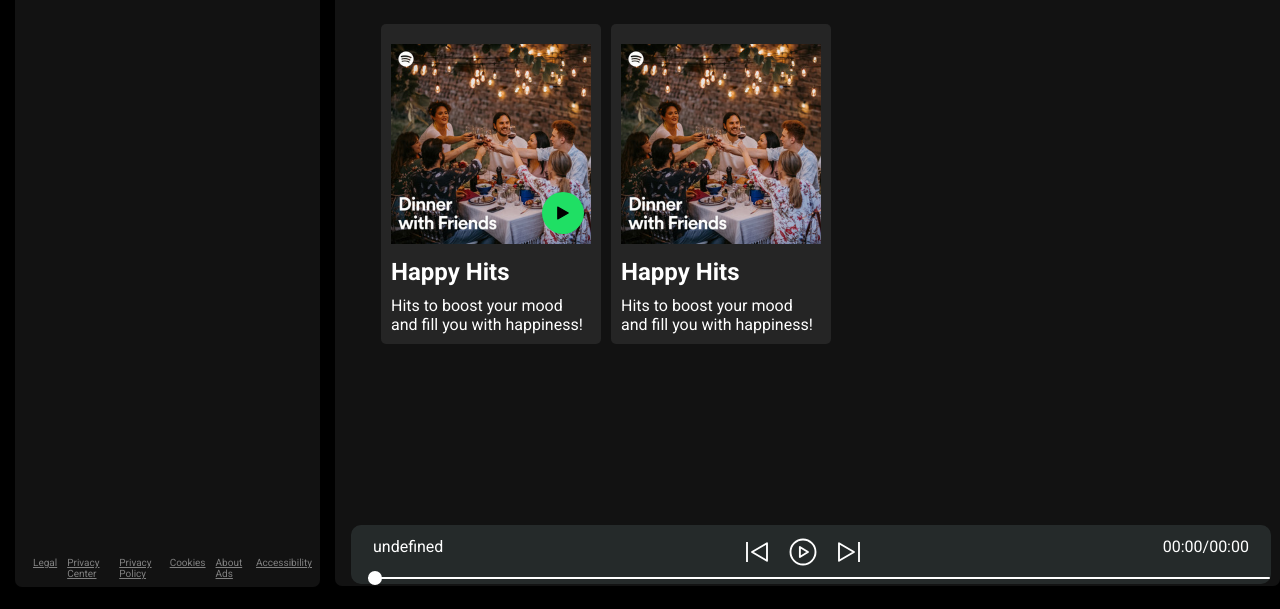
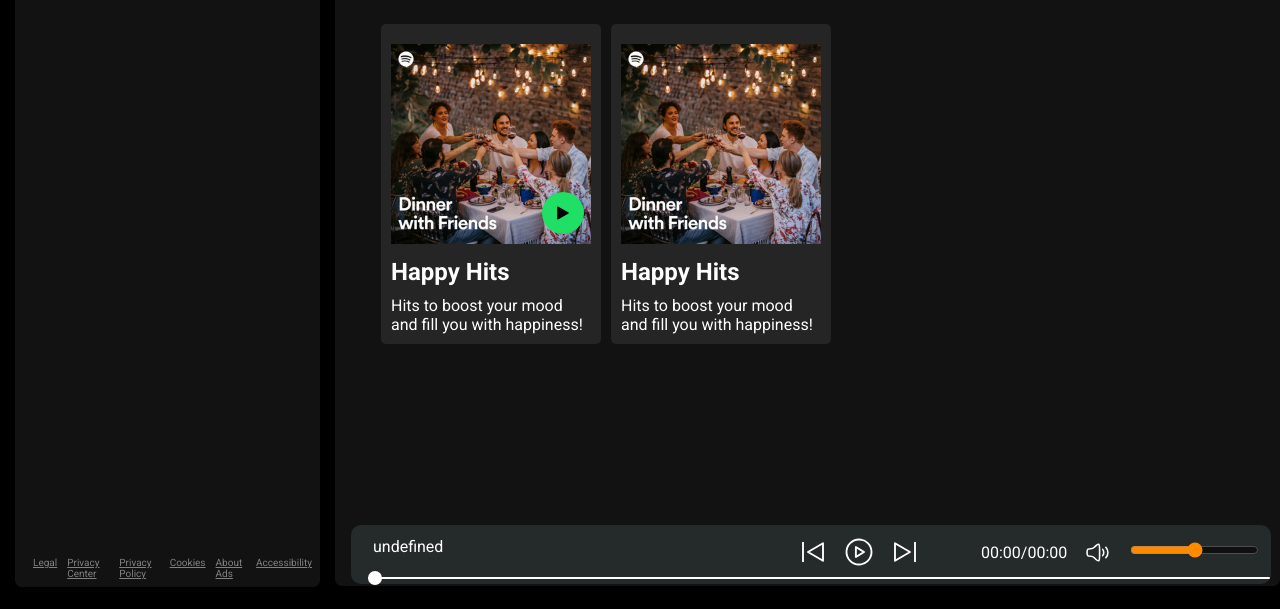
Before and after one commit to Vikrantpatil19/Spotify-clone, a plain HTML site: page index.html in a window 1280 px wide. Shown: the part 191-800 px from the top of the page. Drawn offline with Linux system fonts and the light colour scheme; no server answers.

Commit message:
Add the voulme bar

```diff
--- a/Script.js
+++ b/Script.js
@@ -109,9 +109,8 @@ async function main() {
     //Time update event
     currentSong.addEventListener("timeupdate" , () =>{
       console.log(currentSong.currentTime , currentSong.duration);
-      document.querySelector(".songTime").innerHTML =
-      `${secondsToMinutesSeconds(currentSong.currentTime)} /
-       ${secondsToMinutesSeconds(currentSong.duration)}`
+      document.querySelector(".songTime").innerHTML = `${secondsToMinutesSeconds(currentSong.
+        currentTime)} / ${secondsToMinutesSeconds(currentSong.duration)}`
 
       document.querySelector(".circle").style.left = (currentSong.currentTime / currentSong.duration)*100 + "%";
 
@@ -152,10 +151,17 @@ async function main() {
       console.log("Next Clicked")
 
       let index = songs.indexOf(currentSong.src.split("/").slice(-1) [0])
-      if((index+1) > length){
+      if((index+1) < songs.length){
         playMusic(songs[index+1])
       }
 
+    })
+
+    //Add an event to volume
+
+    document.querySelector(".range").getElementsByTagName("input")[0].addEventListener("change" , (e)=>{
+      console.log("setting volume to" , e.target.value, "/100")
+      currentSong.volume = parseInt(e.target.value)/100
     })
 
 
--- a/index.html
+++ b/index.html
@@ -184,9 +184,19 @@
                <img width="30px" id="play" src="play.svg" alt="Play Song"/>
                <img width="30px" id="next" src="nextsong.svg" alt="Next Song"/>
              </div>
+
+
+             <div class="timevol">
              <div class="songTime">
 
              </div>
+             <div  class="volume">
+                 <img width=25 src="volume.svg" alt="volume">
+                 <div class="range">
+                   <input type="range" name="volume" id="">
+                 </div>
+             </div>
+            </div>
           </div>
           </div>
         </div>
--- a/style.css
+++ b/style.css
@@ -195,6 +195,10 @@ body {
   width: 344px;
 }
 
+.info div{
+  word-break: break-all;
+}
+
 .hambburger{
   display: none;
 }
@@ -263,9 +267,29 @@ body {
   justify-content: space-between;
 }
 
-.songInfo , .songTime{
+.timevol{
+  display: flex;
+  justify-content: space-evenly;
+  align-items: center;
+}
+
+.songInfo {
   color: black;
   padding: 0 10px;
+  width: 363px;
+
+}
+.songTime{
+  width: 94px;
+  color: black;
+  padding: 0 10px;
+}
+
+.volume{
+  display: flex;
+  justify-content: center;
+  align-items: center;
+  gap: 20px;
 }
 
 /*             Media Query          */
@@ -281,6 +305,10 @@ body {
     z-index: 1;
     backdrop-filter: blur(10px);
     background-color: rgba(0, 0, 0, 0.5);
+  }
+
+  .songInfo , .songTime{
+    width: auto;
   }
   .left .close img{
     position: absolute;
@@ -318,7 +346,12 @@ body {
   }
   .containerOfplaybar{
     flex-direction: column;
-    gap: 23px;
+    gap: 11px;
     align-items: center;
   }
+
+  .timevol{
+    flex-direction: column;
+    gap: 13px;
+  }
 }
```
Also changed, not shown: volume.svg (added).
